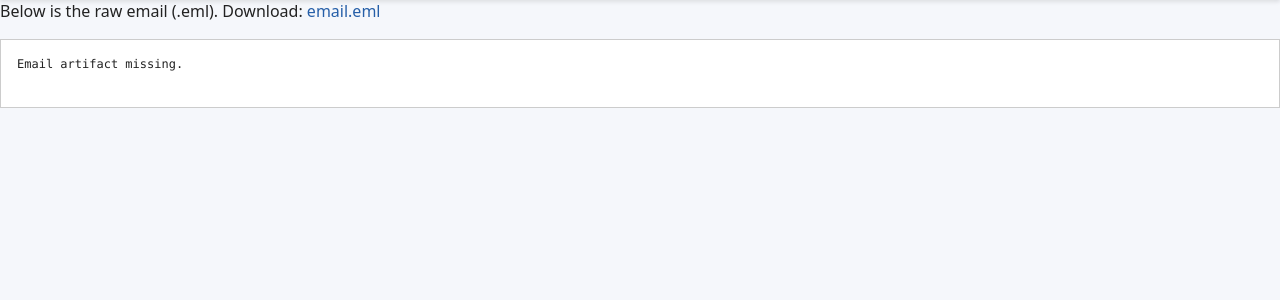
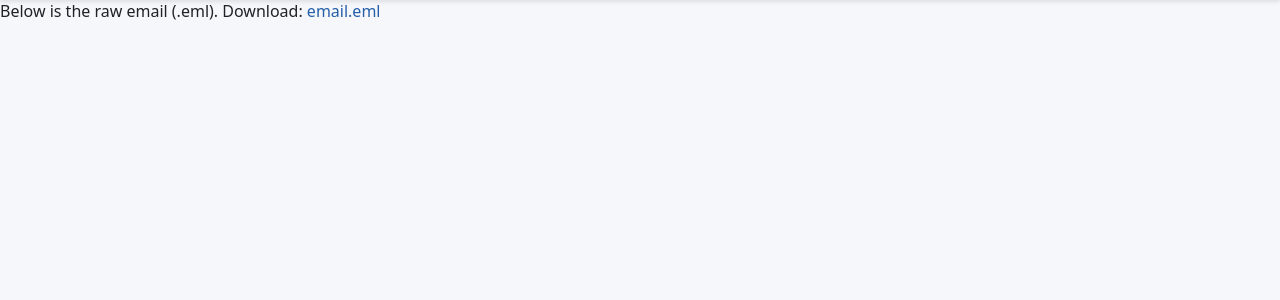
Before and after one commit to b1l4l-sec/PhishingCTFs, a Flask app: page /email in a window 1280 px wide. Shown: the part 113-413 px from the top of the page. Run offline with Flask 3, Linux system fonts and the light colour scheme.

Commit message:
Update email.html

```diff
--- a/phishingCTF3/web/templates/email.html
+++ b/phishingCTF3/web/templates/email.html
@@ -12,9 +12,6 @@
   </div>
   <div class="content">
     <p>Below is the raw email (.eml). Download: <a href="/download/email.eml">email.eml</a></p>
-    <pre style="white-space: pre-wrap; background:#fff; padding:1rem; border:1px solid #ccc; font-size:12px;">
-{{ raw_email | e }}
-    </pre>
   </div>
 </body>
 </html>
```
